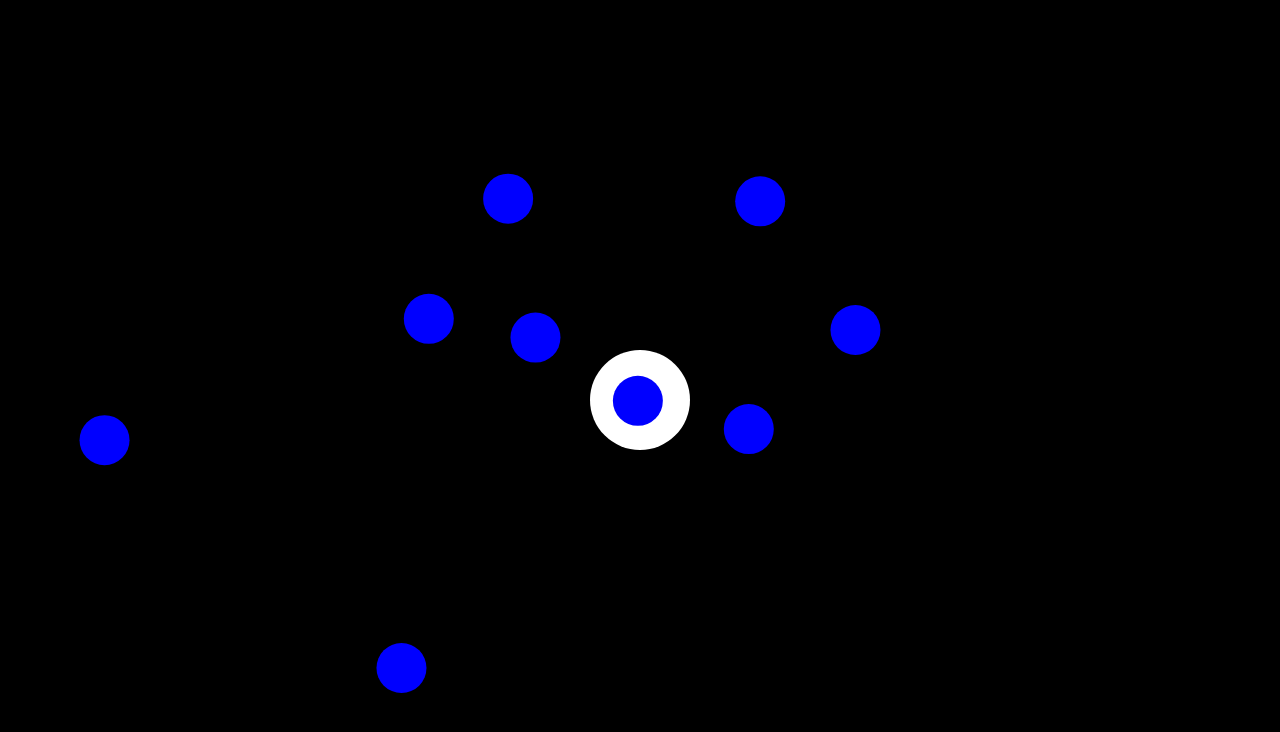
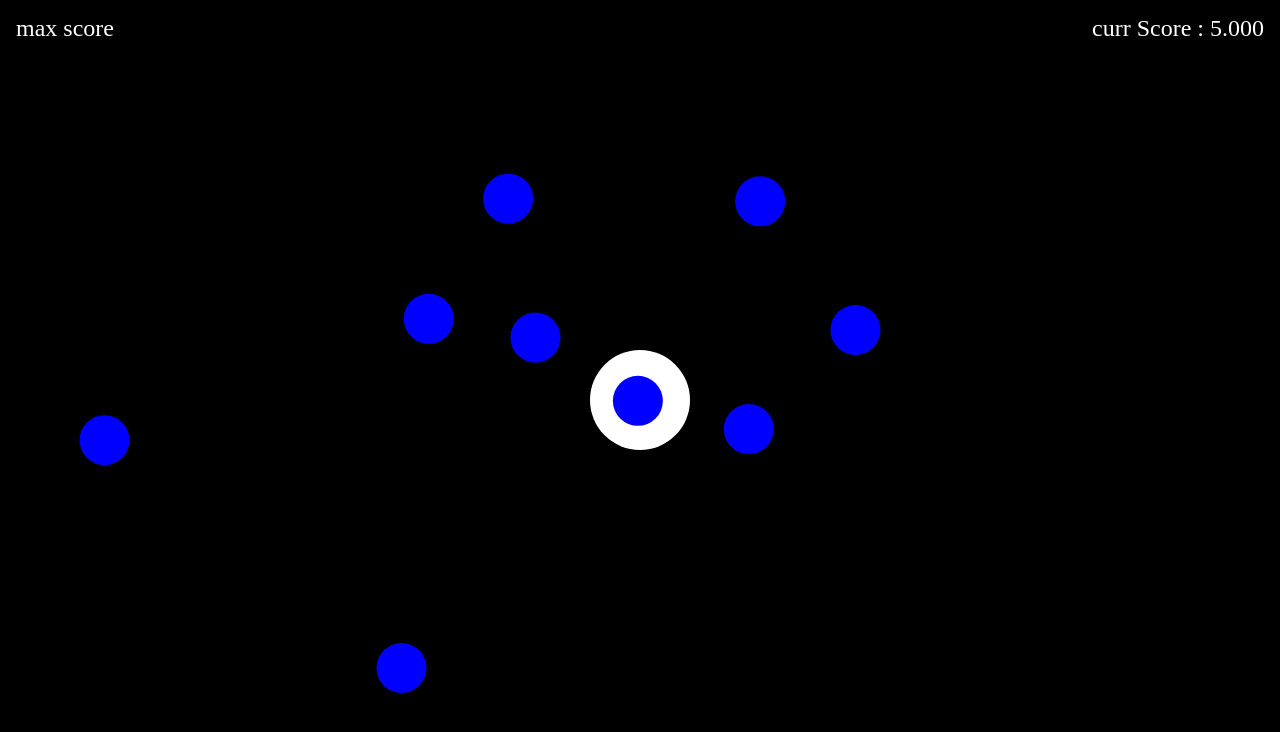
Before and after one commit to sVyu/cozy-canvas-dodge-game, a plain HTML site: page index.html in a window 1280 px wide. Drawn offline with Linux system fonts and the light colour scheme.

Commit message:
feat: score-with-time

```diff
--- a/index.html
+++ b/index.html
@@ -6,6 +6,8 @@
   </head>
   <body>
     <canvas id="gameCanvas"></canvas>
+    <div id="maxScore">max score</div>
+    <div id="currScore">curr score</div>
     <script type="module" src="./scripts/main_script.js"></script>
   </body>
 </html>
--- a/scripts/main_script.js
+++ b/scripts/main_script.js
@@ -4,6 +4,8 @@ import { Player } from './player.js';
 
 const mainScript = () => {
   const canvas = document.getElementById('gameCanvas');
+  const $currScore = document.getElementById('currScore');
+
   const context = canvas.getContext('2d');
   canvas.width = window.innerWidth;
   canvas.height = window.innerHeight;
@@ -18,6 +20,7 @@ const mainScript = () => {
     context,
   });
 
+  const startTime = new Date();
   const bullets = [];
 
   const draw = () => {
@@ -33,6 +36,10 @@ const mainScript = () => {
 
   setInterval(draw, 10);
   setInterval(() => GenerateBullet({ bullets, context, player }), 500);
+  setInterval(() => {
+    const score = new Date() - startTime;
+    $currScore.innerText = `curr Score : ${(score / 1000).toFixed(3)}`;
+  }, 10);
 
   // TODO : player object 안에 삽입하기
   // 방향키 이동
--- a/styles/style.css
+++ b/styles/style.css
@@ -4,3 +4,19 @@
   height: 100vh;
   background-color: black;
 }
+
+#maxScore {
+  position: absolute;
+  left: 2vh;
+  top: 2vh;
+  font-size: 3vh;
+  color: white;
+}
+
+#currScore {
+  position: absolute;
+  right: 2vh;
+  top: 2vh;
+  color: white;
+  font-size: 3vh;
+}
```
